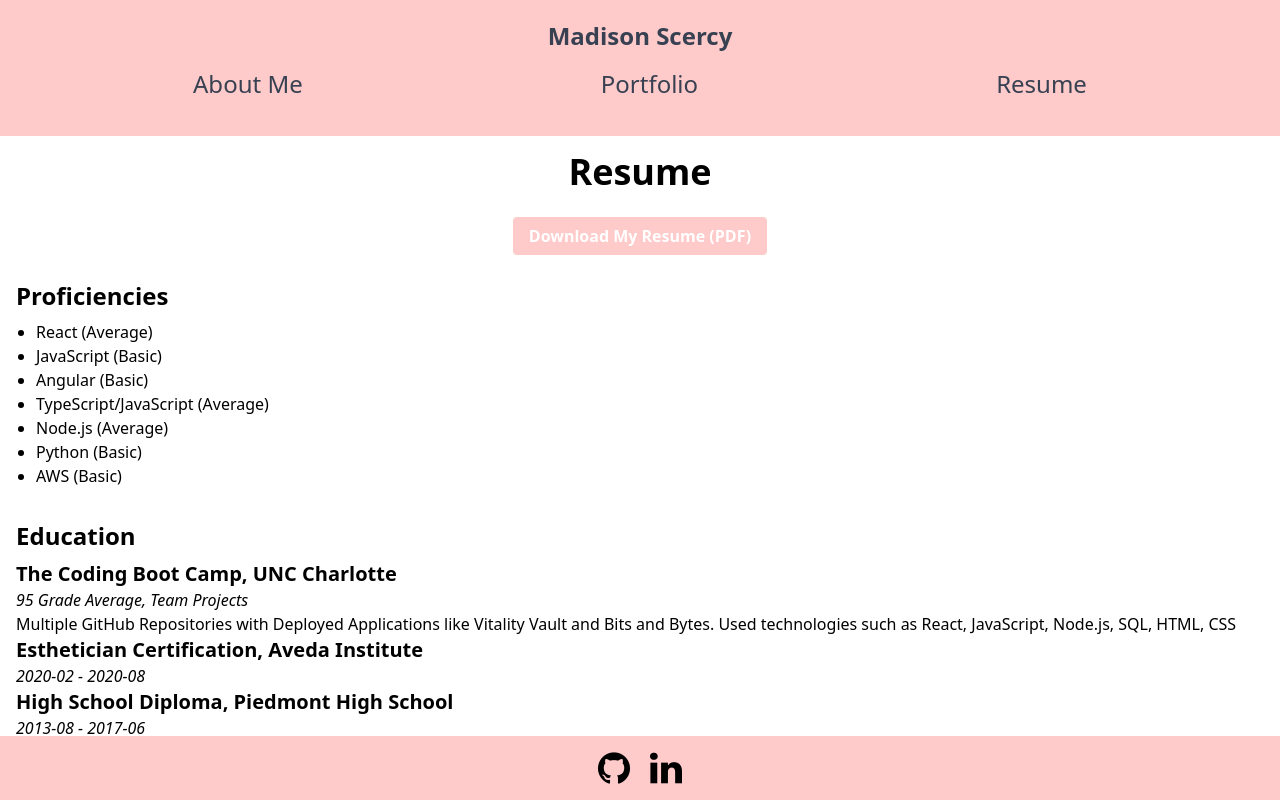
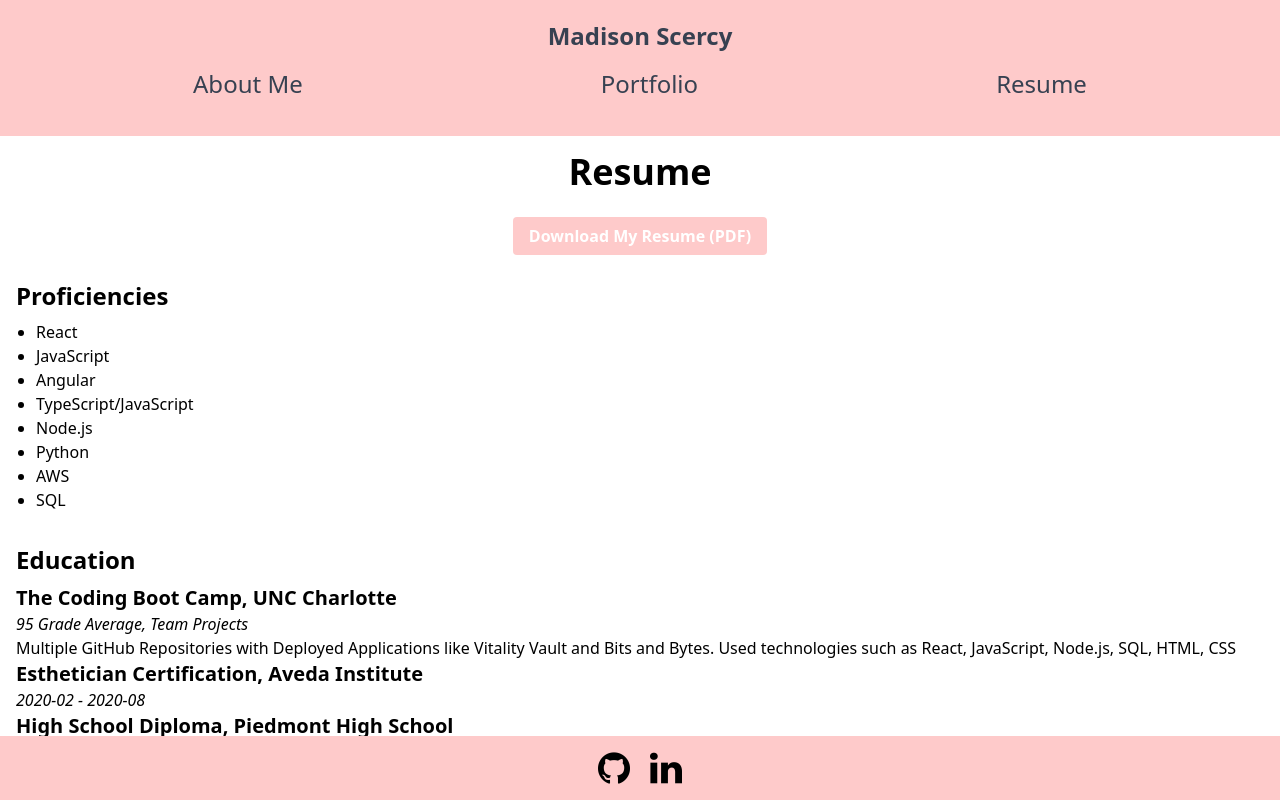
Before and after one commit to madiscercy/madiscercy.github.io, a React (Create React App) app: page / in a window 1280 px wide. Both pictures are taken after a click on the button "Resume". Shown: the top 800 px of the page. Built offline with nearby package versions, Linux system fonts and the light colour scheme.

Commit message:
Updating resume

```diff
--- a/src/components/Resume/Resume.js
+++ b/src/components/Resume/Resume.js
@@ -13,13 +13,14 @@ const Resume = () => {
 			<div className='mt-8'>
 				<h2 className='text-2xl font-semibold mb-2'>Proficiencies</h2>
 				<ul className='list-disc ml-5'>
-					<li>React (Average)</li>
-					<li>JavaScript (Basic)</li>
-					<li>Angular (Basic)</li>
-					<li>TypeScript/JavaScript (Average)</li>
-					<li>Node.js (Average)</li>
-					<li>Python (Basic)</li>
-					<li>AWS (Basic)</li>
+					<li>React</li>
+					<li>JavaScript</li>
+					<li>Angular</li>
+					<li>TypeScript/JavaScript</li>
+					<li>Node.js</li>
+					<li>Python</li>
+					<li>AWS</li>
+					<li>SQL</li>
 				</ul>
 			</div>
 			<div className='mt-8'>
```
